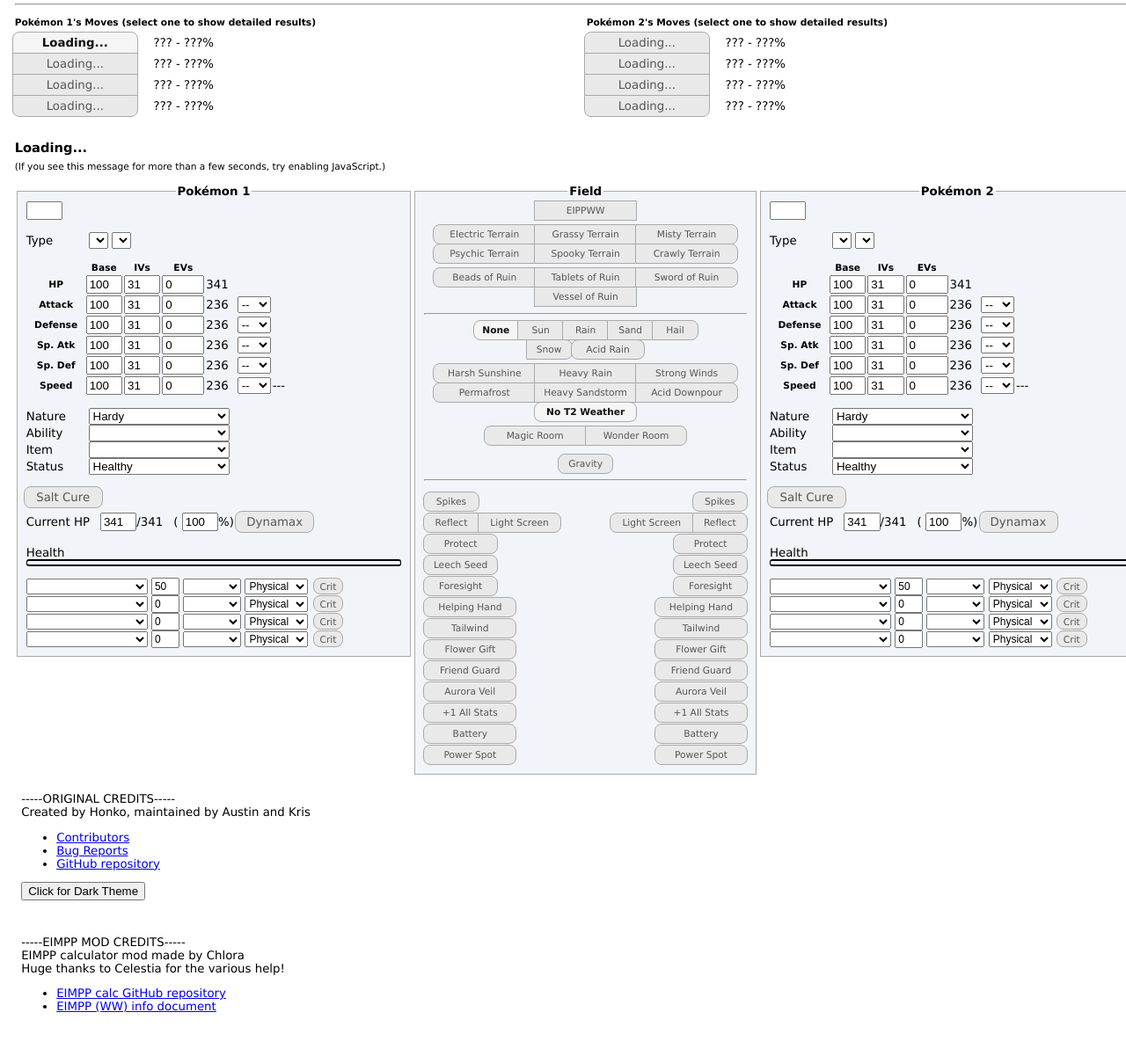
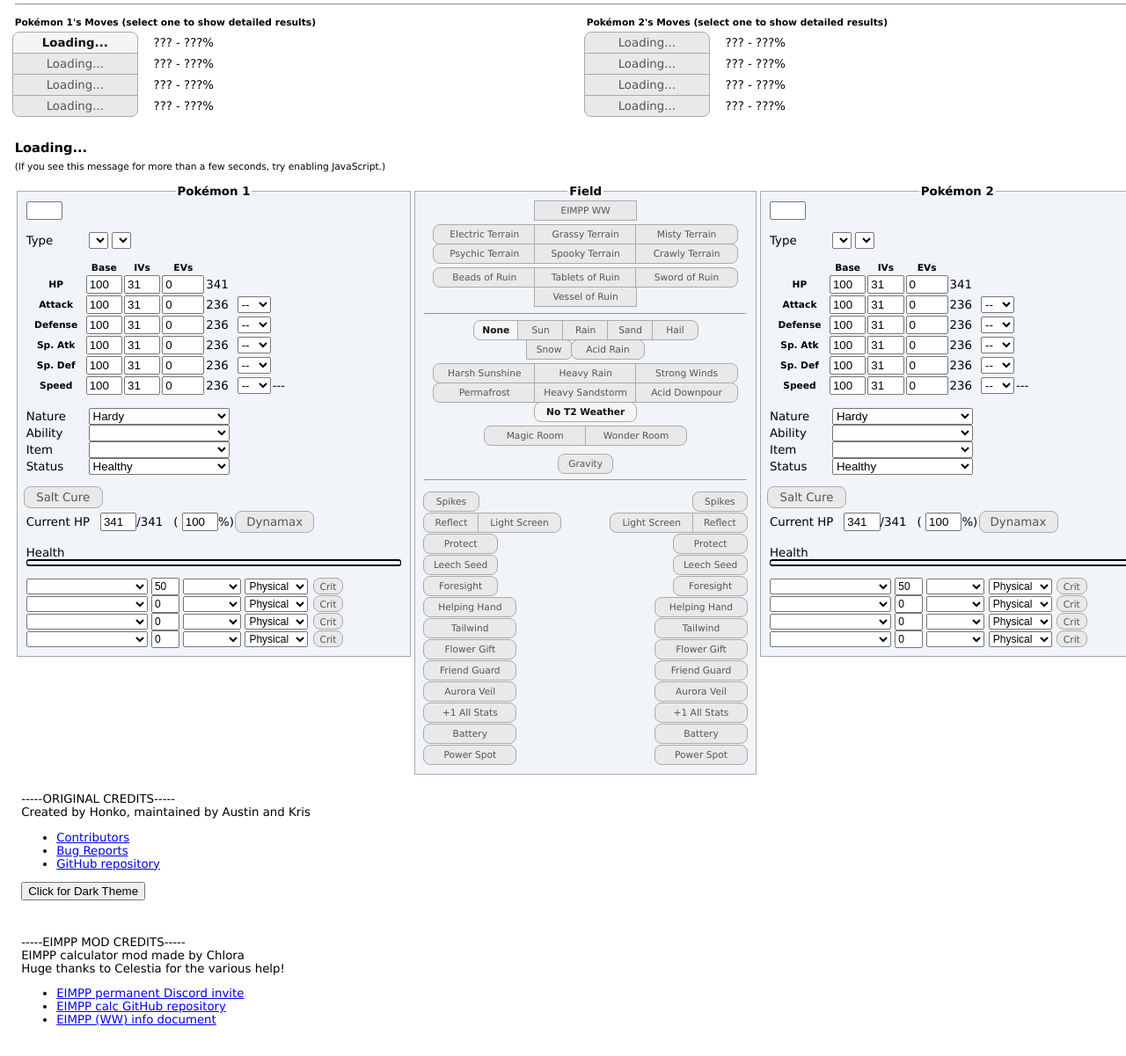
Before and after one commit to Chlora/EIMPP-damage-calculator, a plain HTML site: page src/index.template.html in a window 1280 px wide. Shown: the part 49-1250 px from the top of the page at 88% size. Drawn offline with Linux system fonts and the light colour scheme; files that its build step writes are made by us from their sources; a script that the page names is missing.

Commit message:
Add files via upload

```diff
--- a/src/index.template.html
+++ b/src/index.template.html
@@ -689,7 +689,7 @@
                     <span class="visually-hidden" id="selectBattleFormatInstruction">Select the battle format.</span>
 
                         <input class="visually-hidden calc-trigger" type="radio" name="format" value="Doubles" id="singles-format" />
-                        <label class="btn btn-xxxwide btn-mid for="doubles-format">EIPPWW</label>
+                        <label class="btn btn-xxxwide btn-mid for="doubles-format">EIMPP WW</label>
 
                     <div class="doublesButton">
                         <input class="visually-hidden calc-trigger" type="radio" name="format" value="Doubles" id="doubles-format" />
@@ -1670,6 +1670,7 @@
 </div>
 <div class="modCredits">-----EIMPP MOD CREDITS-----<br>EIMPP calculator mod made by Chlora<br>Huge thanks to Celestia for the various help!
     <ul>
+        <li><a href ="https://discord.gg/ApCVgdCGA2" class ="links-lighten">EIMPP permanent Discord invite</a></li>
         <li><a href="https://github.com/Chlora/EIMPP-damage-calculator" class="links-lighten">EIMPP calc GitHub repository</a></li>
         <li><a href="https://docs.google.com/document/d/1zDhj2gsQUi0kROEuB8XiB3hjuhLLxO2qmkk0TKIaKDc/edit" class="links-lighten">EIMPP (WW) info document</a></li>
     </ul>
```
